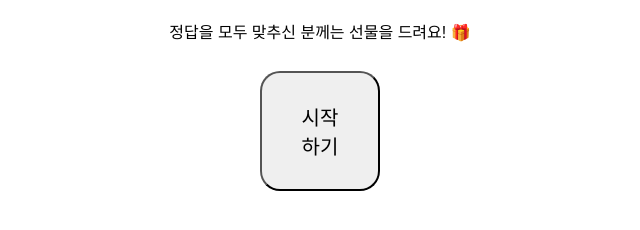
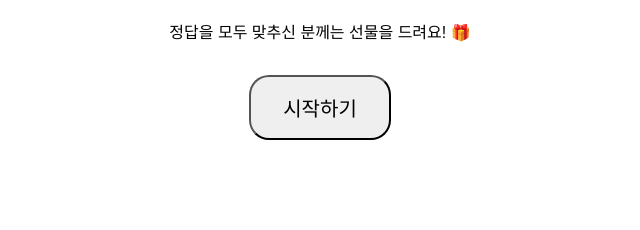
Before and after one commit to taeho-0128/OXquiz, a plain HTML site: page index.html in a window 1280 px wide. Shown: the part 90-320 px from the top of the page, without its empty margins (320-960 px from the left). Drawn offline with Linux system fonts and the light colour scheme.

Commit message:
Update index.html

```diff
--- a/index.html
+++ b/index.html
@@ -24,9 +24,14 @@
       font-size: 20px;
       margin: 12px;
       cursor: pointer;
-      width: 120px;
-      height: 120px;
       border-radius: 20px;
+    }
+    .start-buttons, .result-buttons {
+      display: flex;
+      justify-content: center;
+      gap: 20px;
+      flex-wrap: wrap;
+      margin-top: 20px;
     }
     .ox-buttons {
       display: flex;
@@ -43,7 +48,9 @@
   <div id="start-screen">
     <h1>장애인 인식 개선 OX 퀴즈</h1>
     <p>정답을 모두 맞추신 분께는 선물을 드려요! 🎁</p>
-    <button onclick="startQuiz()">시작하기</button>
+    <div class="start-buttons">
+      <button onclick="startQuiz()">시작하기</button>
+    </div>
   </div>
 
   <div id="quiz-screen" class="hidden">
@@ -66,8 +73,9 @@
       당신은 <span id="score"></span>/5 문제를 맞췄습니다! 🎉
       <div id="congrats-message" class="hidden">축하드립니다! 🎁 선물을 받아가세요!</div>
     </div>
-    <br />
-    <button onclick="restartQuiz()">다시 하기</button>
+    <div class="result-buttons">
+      <button onclick="restartQuiz()">다시 하기</button>
+    </div>
   </div>
 
   <script>
```
